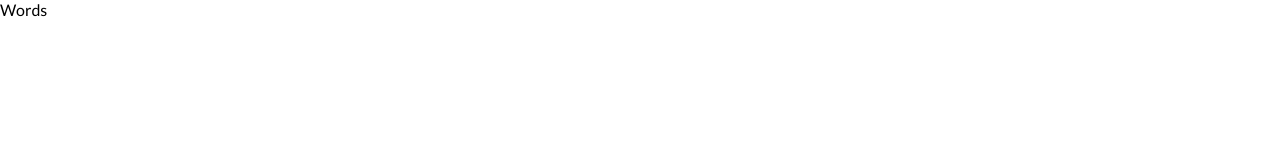
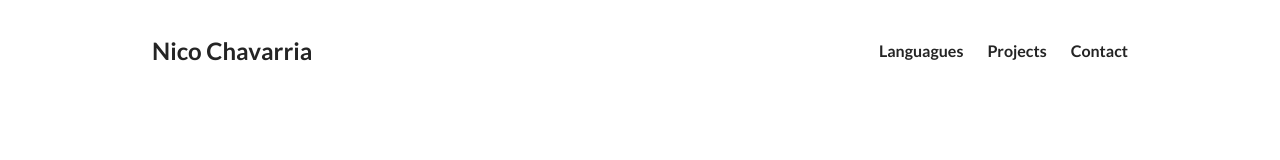
Before and after one commit to NicoChava/eportfoliopractice, a plain HTML site: page index.html in a window 1280 px wide. Drawn offline with Linux system fonts and the light colour scheme.

Commit message:
Nav bar creation, HTML and CSS

```diff
--- a/index.html
+++ b/index.html
@@ -1,5 +1,6 @@
 <!DOCTYPE html>
 <html lang="en">
+
 <head>
     <meta charset="UTF-8">
     <meta http-equiv="X-UA-Compatible" content="IE=edge">
@@ -7,7 +8,40 @@
     <title>Nicolas Chavarria</title>
     <link rel="stylesheet" href="./styles.css">
 </head>
+
 <body>
-    Words
+    <section id="about-me">
+
+        <nav>
+            <div ><a class="personal__logo" href="#about-me">Nico Chavarria</a></div>
+            <ul class="nav__link--list">
+                <li><a class="
+                    nav__link--anchor
+                    link__hover-effect
+                    link__hover-effect--black
+                    " href="#languages">Languagues</a></li>
+
+                <li><a class="
+                    nav__link--anchor
+                    link__hover-effect
+                    link__hover-effect--black
+                    " href="#projects">Projects</a></li>
+
+                <li><a class="
+                    nav__link--anchor
+                    nav__link--anchor-primary
+                    " href="#contact">Contact</a></li>
+            </ul>
+        </nav>
+
+        <div></div>
+
+
+    </section>
+
+    <section id="languages"></section>
+    <section id="projects"></section>
+    <section id="contact"></section>
 </body>
+
 </html>
--- a/styles.css
+++ b/styles.css
@@ -20,7 +20,13 @@ MAIN CODE
     box-sizing: border-box;
 }
 
-h1, h2, h3, h4, h5, h6, span {
+h1,
+h2,
+h3,
+h4,
+h5,
+h6,
+span {
     color: #242424;
     text-align: center;
     line-height: 1.25;
@@ -30,3 +36,83 @@ p {
     line-height: 1.5;
     font-size: 16px;
 }
+
+li {
+    list-style-type: none;
+}
+
+/*
+
+NAVIGATION BAR
+
+*/
+
+nav {
+    height: 100px;
+    width: 100%;
+    max-width: 1000px;
+    margin: 0 auto;
+    display: flex;
+    justify-content: space-between;
+    align-items: center;
+    position: sticky;
+}
+
+.nav__link--list {
+    display: flex;
+}
+
+.nav__link--anchor {
+margin: 0 12px;
+color: #242424;
+font-weight: 700;
+text-decoration: none;
+transition: all 300ms ease;
+}
+
+
+.nav__link--anchor:hover {
+    background-color: #6030b1;
+    color: #ffffff;
+    padding: 8px 20px;
+    border-radius: 50px;
+}
+
+.nav__link--anchor:active {
+    background-color:#a41f66;
+    color: #ffffff;
+    padding: 8px 20px;
+    border-radius: 50px;
+}
+
+.nav__link--anchor-primary {
+    color: #242424;
+    transition: all 300ms ease;
+}
+
+.nav__link--anchor-primary:hover {
+    background-color: #a41f66;
+    color: #ffffff;
+    padding: 8px 20px;
+    border-radius: 50px;
+}
+
+.nav__link--anchor-primary:active {
+    background-color:#6030b1;
+    color: #ffffff;
+    padding: 8px 20px;
+    border-radius: 50px;
+}
+
+.personal__logo {
+    color: #242424;
+    font-size: 24px;
+    margin: 0 12px;
+    font-weight: 700;
+    text-decoration: none;
+    transition: all 300ms ease;
+}
+
+.personal__logo:hover {
+    color: #5b5b5b;
+}
```
